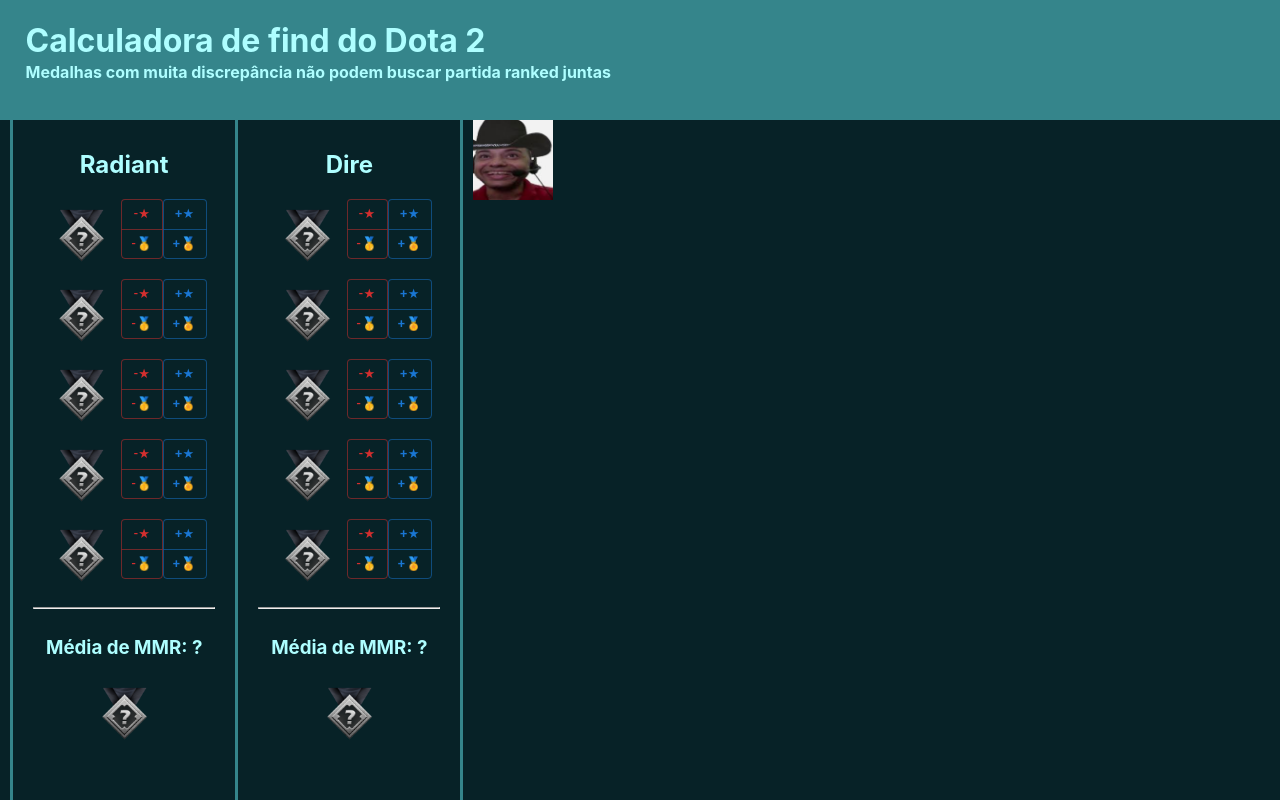
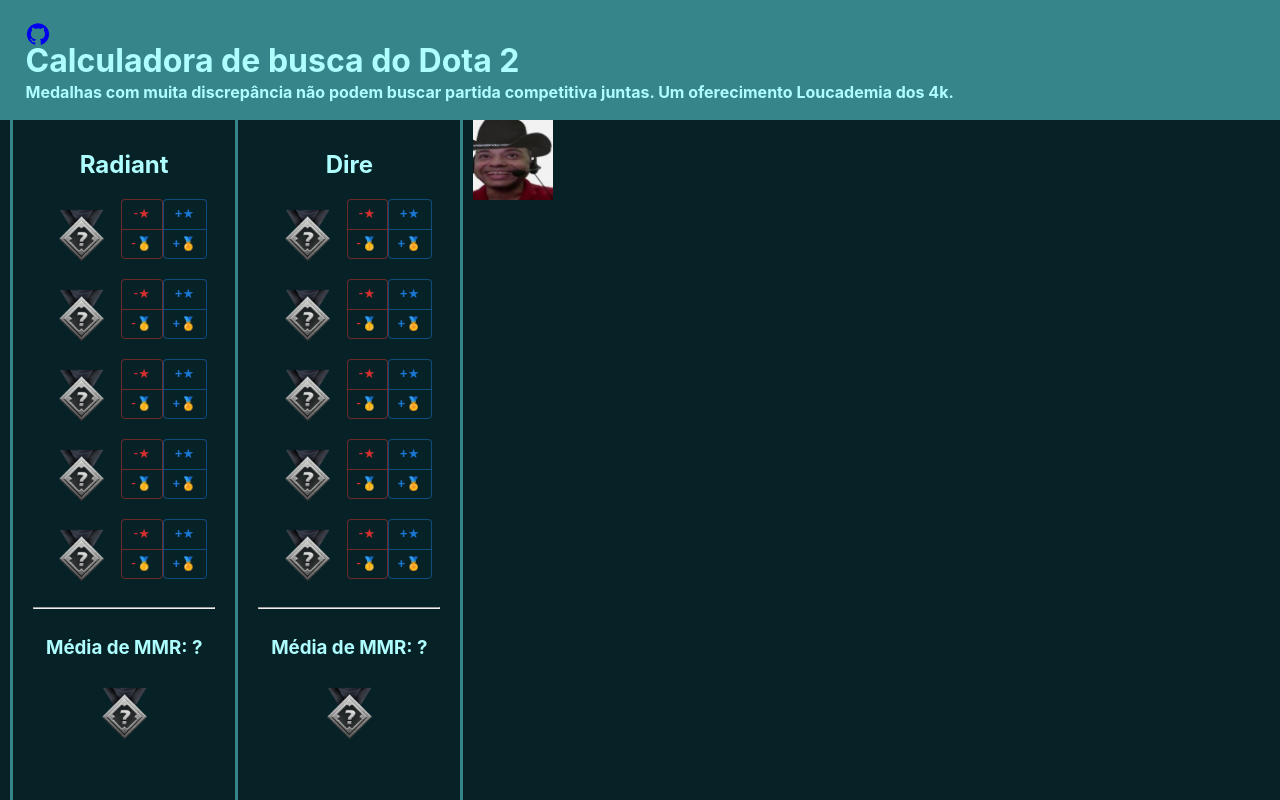
Before and after one commit to brunofleal/d2checker, a React (Create React App) app: page / in a window 1280 px wide. Built offline with nearby package versions, Linux system fonts and the light colour scheme.

Commit message:
Minor QoL improvements

```diff
--- a/src/components/MainPage/MainPage.jsx
+++ b/src/components/MainPage/MainPage.jsx
@@ -5,6 +5,7 @@
 import './MainPage.css'
 import strings from '../../resources/strings/strings';
 
+import GitHubIcon from '@mui/icons-material/GitHub';
 
 export default function MainPage() {
   const [radiantMMRs, setRadiantMMRs] = useState([-1, -1, -1, -1, -1]);
@@ -21,6 +22,9 @@
   return (
     <div className='container'>
         <div className='top-header'>
+          <a href='https://github.com/brunofleal/d2checker'>
+          <GitHubIcon style={{marginBottom:"-30px"}}></GitHubIcon>
+          </a>
           <h1>{strings.texts.pagetitle}</h1>
           <h4 style={{marginTop:"-20px"}}>{strings.texts.pageDescription}</h4>
         </div>
--- a/src/resources/strings/portugues.js
+++ b/src/resources/strings/portugues.js
@@ -5,9 +5,10 @@
     lang:'por',
     texts: {
         avgMMR:"Média de MMR",
-        pagetitle:"Calculadora de find do Dota 2",
-        pageDescription:"Medalhas com muita discrepância não podem buscar partida ranked juntas",
-        problems:"Problemas"
+        pagetitle:"Calculadora de busca do Dota 2",
+        pageDescription:"Medalhas com muita discrepância não podem buscar partida competitiva juntas. Um oferecimento Loucademia dos 4k.",
+        problems:"Conflitos",
+
     }
 
 }
```
Also changed, not shown: 1 other file (tests, documents, lock files or other folders).
